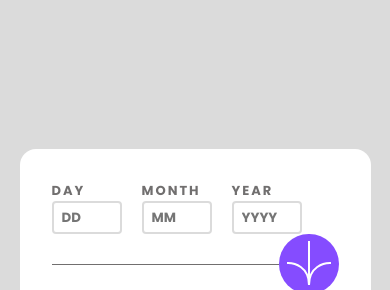
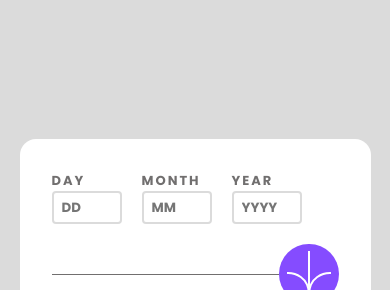
Before and after one commit to trishacapitle/age-calculator, a website built with Vite: page index.html in a window 390 px wide. Shown: the part 52-342 px from the top of the page. Built offline with nearby package versions, Linux system fonts and the light colour scheme.

Commit message:
configured mobile responsiveness

```diff
--- a/style.css
+++ b/style.css
@@ -155,6 +155,10 @@ span {
     font-size: 3rem;
   }
 
+  .divider {
+    margin-top: 20px;
+  }
+
 }
 
 
```
